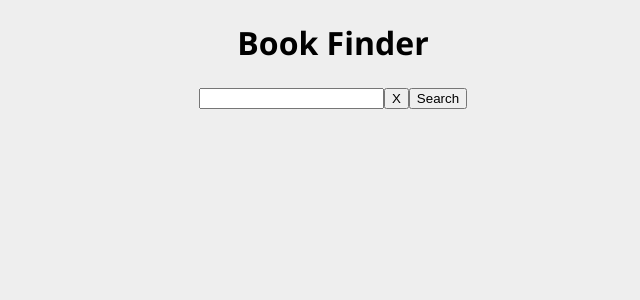
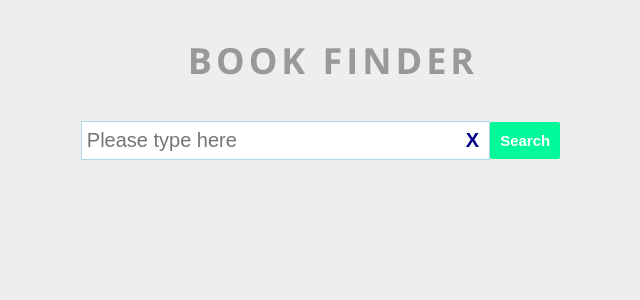
Before and after one commit to adarshnanwani/chingu-pre-work-book-finder, a React (Create React App) app: page / in a window 1280 px wide. Shown: the top 300 px of the page, without its empty margins (307-947 px from the left). Built offline with nearby package versions, Linux system fonts and the light colour scheme.

Commit message:
Added styling for Search Area

```diff
--- /dev/null
+++ b/src/components/SearchArea/SearchArea.css
@@ -0,0 +1,42 @@
+.pageTitle {
+  color: #999;
+  font-size: 36px;
+  font-weight: bold;
+  letter-spacing: 4px;
+}
+
+.searchQuery {
+  height: 35px;
+  width: 400px;
+  border: 1px lightblue solid;
+  font-size: 20px;
+  color: #666;
+  padding-left: 5px;
+}
+
+.crossButton{
+  background: transparent;
+  border: none;
+  outline:none;
+  position: relative;
+  left: -30px;
+  font-size: 20px;
+  font-weight: bold;
+  color: darkblue;
+  cursor: pointer;
+}
+
+.searchButton {
+  cursor: pointer;
+  font-size: 15px;
+  background-color: mediumspringgreen;
+  color: #fff;
+  outline: none;
+  border: transparent;
+  padding: 10px;
+  font-weight: bold;
+  border-radius: 2px;
+  position: relative;
+  left: -25px;
+  top: -1px;
+}
--- a/src/components/SearchArea/SearchArea.jsx
+++ b/src/components/SearchArea/SearchArea.jsx
@@ -2,14 +2,21 @@ import React from 'react';
 import Aux from '../../hoc/Auxiliary/Auxiliary';
 import Input from '../UI/input/Input';
 import Button from '../UI/button/Button';
+import './SearchArea.css';
 
 const searchArea = (props) => {
-  return(
+  return (
     <Aux>
-      <h1>Book Finder</h1>
-      <Input type="text" value={props.value} onChange={props.onChange}/>
-      <Button onClick={props.onCrossClick}>X</Button>
-      <Button onClick={props.onClick}>Search</Button>
+      <p className="pageTitle">BOOK FINDER</p>
+      <Input
+        type="text"
+        value={props.value}
+        onChange={props.onChange}
+        className="searchQuery"
+        placeholder="Please type here"
+      />
+      <Button onClick={props.onCrossClick} className="crossButton">X</Button>
+      <Button onClick={props.onClick} className="searchButton">Search</Button>
     </Aux>
   )
 }
```
